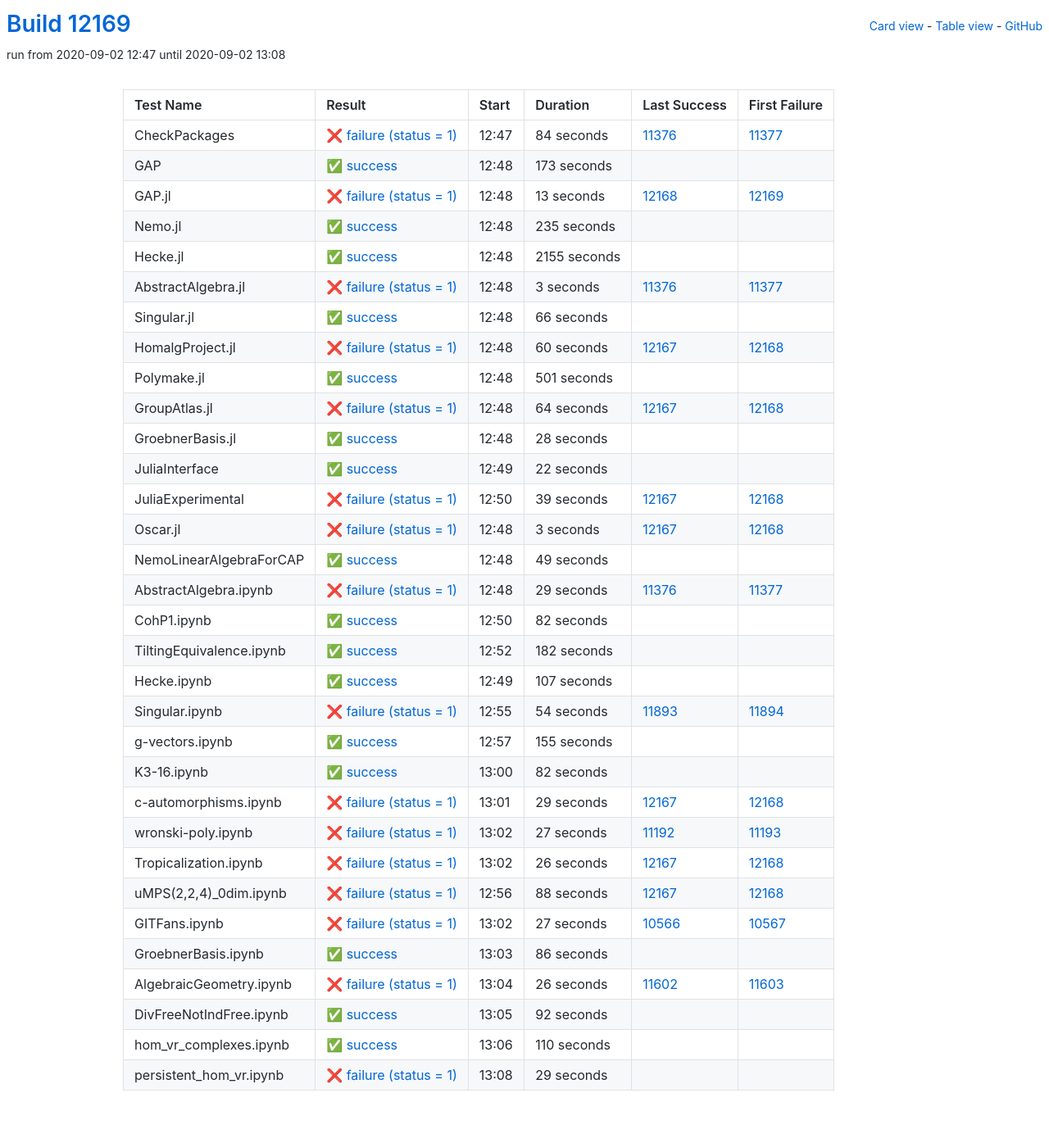
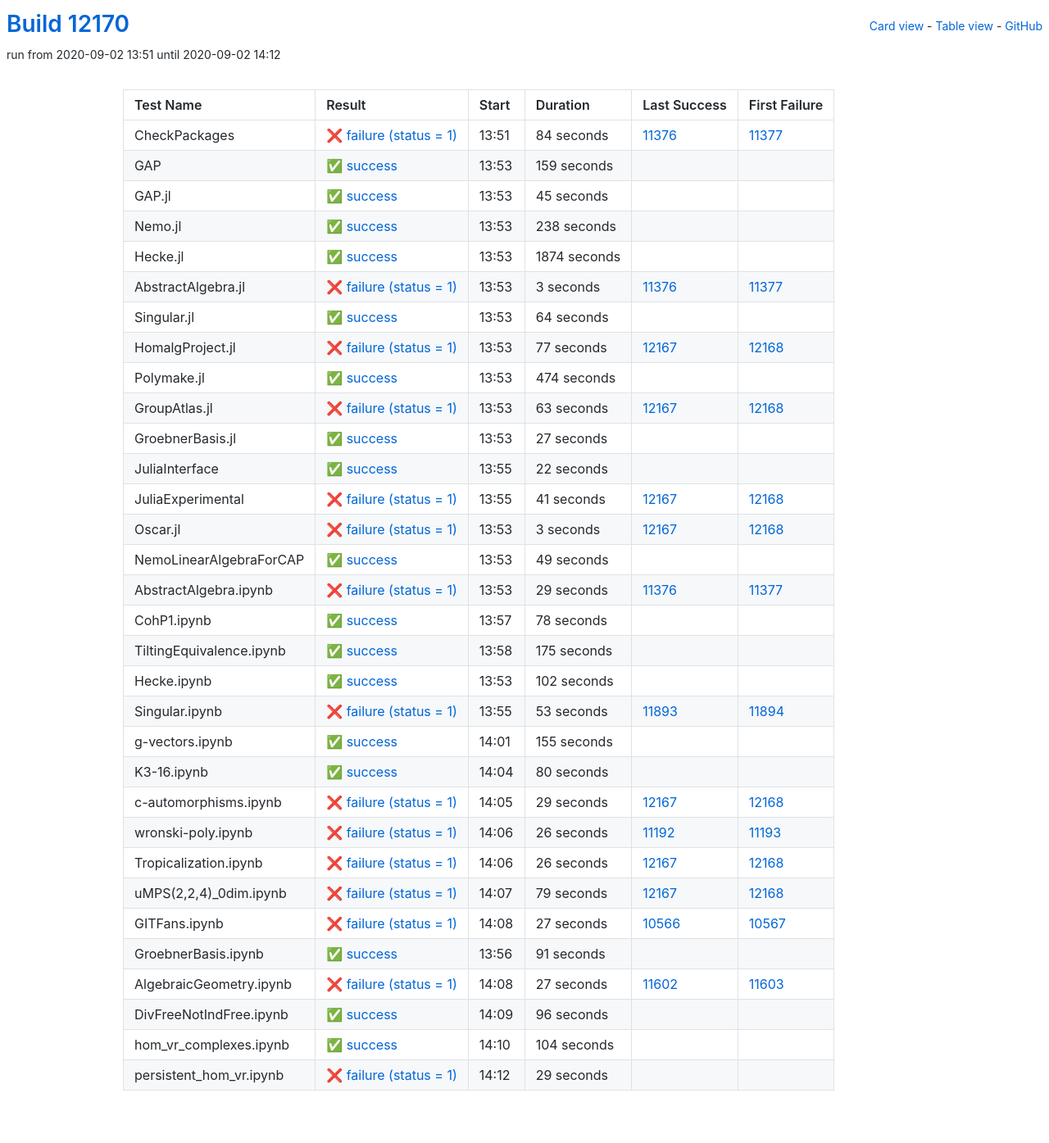
Before and after one commit to oscar-system/oscar-ci-status, a Jekyll site: the page built from table.html, in a window 1280 px wide. Shown: the whole page at 82% size. Built offline with Jekyll 4.4.1, drawn with Linux system fonts in a browser that asks for light colours.

Commit message:
Build #12170

```diff
--- a/_data/ci.yml
+++ b/_data/ci.yml
@@ -1,6 +1,6 @@
 ---
-build: 12169
-build_url: https://oscarci.mathematik.uni-kl.de/job/oscar/12169/
+build: 12170
+build_url: https://oscarci.mathematik.uni-kl.de/job/oscar/12170/
 job: oscar
 organization: oscar-system
 repo: oscar-ci-status
@@ -8,8 +8,8 @@
 tests:
 - name: CheckPackages
   id: checkpackages
-  log: https://oscarci.mathematik.uni-kl.de/job/oscar/12169/artifact/logs/build-12169/CheckPackages.log
-  start: 2020-09-02 12:47
+  log: https://oscarci.mathematik.uni-kl.de/job/oscar/12170/artifact/logs/build-12170/CheckPackages.log
+  start: 2020-09-02 13:51
   success: false
   exitcode: 1
   status: failure
@@ -20,56 +20,56 @@
   first_failure_url: https://oscarci.mathematik.uni-kl.de/job/oscar/11377/
 - name: GAP
   id: gap
-  log: https://oscarci.mathematik.uni-kl.de/job/oscar/12169/artifact/logs/build-12169/GAP.log
-  start: 2020-09-02 12:48
+  log: https://oscarci.mathematik.uni-kl.de/job/oscar/12170/artifact/logs/build-12170/GAP.log
+  start: 2020-09-02 13:53
   success: true
   exitcode: 0
   status: success
-  duration: 173
+  duration: 159
   last_success: false
   last_success_url:
   first_failure: false
   first_failure_url:
 - name: GAP.jl
   id: gap-jl
-  log: https://oscarci.mathematik.uni-kl.de/job/oscar/12169/artifact/logs/build-12169/GAP.jl.log
-  start: 2020-09-02 12:48
-  success: false
-  exitcode: 1
-  status: failure
-  duration: 13
-  last_success: 12168
-  last_success_url: https://oscarci.mathematik.uni-kl.de/job/oscar/12168/
-  first_failure: 12169
-  first_failure_url: https://oscarci.mathematik.uni-kl.de/job/oscar/12169/
-- name: Nemo.jl
-  id: nemo-jl
-  log: https://oscarci.mathematik.uni-kl.de/job/oscar/12169/artifact/logs/build-12169/Nemo.jl.log
-  start: 2020-09-02 12:48
+  log: https://oscarci.mathematik.uni-kl.de/job/oscar/12170/artifact/logs/build-12170/GAP.jl.log
+  start: 2020-09-02 13:53
   success: true
   exitcode: 0
   status: success
-  duration: 235
+  duration: 45
+  last_success: false
+  last_success_url:
+  first_failure: false
+  first_failure_url:
+- name: Nemo.jl
+  id: nemo-jl
+  log: https://oscarci.mathematik.uni-kl.de/job/oscar/12170/artifact/logs/build-12170/Nemo.jl.log
+  start: 2020-09-02 13:53
+  success: true
+  exitcode: 0
+  status: success
+  duration: 238
   last_success: false
   last_success_url:
   first_failure: false
   first_failure_url:
 - name: Hecke.jl
   id: hecke-jl
-  log: https://oscarci.mathematik.uni-kl.de/job/oscar/12169/artifact/logs/build-12169/Hecke.jl.log
-  start: 2020-09-02 12:48
+  log: https://oscarci.mathematik.uni-kl.de/job/oscar/12170/artifact/logs/build-12170/Hecke.jl.log
+  start: 2020-09-02 13:53
   success: true
   exitcode: 0
   status: success
-  duration: 2155
+  duration: 1874
   last_success: false
   last_success_url:
   first_failure: false
   first_failure_url:
 - name: AbstractAlgebra.jl
   id: abstractalgebra-jl
-  log: https://oscarci.mathematik.uni-kl.de/job/oscar/12169/artifact/logs/build-12169/AbstractAlgebra.jl.log
-  start: 2020-09-02 12:48
+  log: https://oscarci.mathematik.uni-kl.de/job/oscar/12170/artifact/logs/build-12170/AbstractAlgebra.jl.log
+  start: 2020-09-02 13:53
   success: false
   exitcode: 1
   status: failure
@@ -80,68 +80,68 @@
   first_failure_url: https://oscarci.mathematik.uni-kl.de/job/oscar/11377/
 - name: Singular.jl
   id: singular-jl
-  log: https://oscarci.mathematik.uni-kl.de/job/oscar/12169/artifact/logs/build-12169/Singular.jl.log
-  start: 2020-09-02 12:48
+  log: https://oscarci.mathematik.uni-kl.de/job/oscar/12170/artifact/logs/build-12170/Singular.jl.log
+  start: 2020-09-02 13:53
   success: true
   exitcode: 0
   status: success
-  duration: 66
+  duration: 64
   last_success: false
   last_success_url:
   first_failure: false
   first_failure_url:
 - name: HomalgProject.jl
   id: homalgproject-jl
-  log: https://oscarci.mathematik.uni-kl.de/job/oscar/12169/artifact/logs/build-12169/HomalgProject.jl.log
-  start: 2020-09-02 12:48
+  log: https://oscarci.mathematik.uni-kl.de/job/oscar/12170/artifact/logs/build-12170/HomalgProject.jl.log
+  start: 2020-09-02 13:53
   success: false
   exitcode: 1
   status: failure
-  duration: 60
+  duration: 77
   last_success: 12167
   last_success_url: https://oscarci.mathematik.uni-kl.de/job/oscar/12167/
   first_failure: 12168
   first_failure_url: https://oscarci.mathematik.uni-kl.de/job/oscar/12168/
 - name: Polymake.jl
   id: polymake-jl
-  log: https://oscarci.mathematik.uni-kl.de/job/oscar/12169/artifact/logs/build-12169/Polymake.jl.log
-  start: 2020-09-02 12:48
+  log: https://oscarci.mathematik.uni-kl.de/job/oscar/12170/artifact/logs/build-12170/Polymake.jl.log
+  start: 2020-09-02 13:53
   success: true
   exitcode: 0
   status: success
-  duration: 501
+  duration: 474
   last_success: false
   last_success_url:
   first_failure: false
   first_failure_url:
 - name: GroupAtlas.jl
   id: groupatlas-jl
-  log: https://oscarci.mathematik.uni-kl.de/job/oscar/12169/artifact/logs/build-12169/GroupAtlas.jl.log
-  start: 2020-09-02 12:48
+  log: https://oscarci.mathematik.uni-kl.de/job/oscar/12170/artifact/logs/build-12170/GroupAtlas.jl.log
+  start: 2020-09-02 13:53
   success: false
   exitcode: 1
   status: failure
-  duration: 64
+  duration: 63
   last_success: 12167
   last_success_url: https://oscarci.mathematik.uni-kl.de/job/oscar/12167/
   first_failure: 12168
   first_failure_url: https://oscarci.mathematik.uni-kl.de/job/oscar/12168/
 - name: GroebnerBasis.jl
   id: groebnerbasis-jl
-  log: https://oscarci.mathematik.uni-kl.de/job/oscar/12169/artifact/logs/build-12169/GroebnerBasis.jl.log
-  start: 2020-09-02 12:48
+  log: https://oscarci.mathematik.uni-kl.de/job/oscar/12170/artifact/logs/build-12170/GroebnerBasis.jl.log
+  start: 2020-09-02 13:53
   success: true
   exitcode: 0
   status: success
-  duration: 28
+  duration: 27
   last_success: false
   last_success_url:
   first_failure: false
   first_failure_url:
 - name: JuliaInterface
   id: juliainterface
-  log: https://oscarci.mathematik.uni-kl.de/job/oscar/12169/artifact/logs/build-12169/JuliaInterface.log
-  start: 2020-09-02 12:49
+  log: https://oscarci.mathematik.uni-kl.de/job/oscar/12170/artifact/logs/build-12170/JuliaInterface.log
+  start: 2020-09-02 13:55
   success: true
   exitcode: 0
   status: success
@@ -152,20 +152,20 @@
   first_failure_url:
 - name: JuliaExperimental
   id: juliaexperimental
-  log: https://oscarci.mathematik.uni-kl.de/job/oscar/12169/artifact/logs/build-12169/JuliaExperimental.log
-  start: 2020-09-02 12:50
+  log: https://oscarci.mathematik.uni-kl.de/job/oscar/12170/artifact/logs/build-12170/JuliaExperimental.log
+  start: 2020-09-02 13:55
   success: false
   exitcode: 1
   status: failure
-  duration: 39
+  duration: 41
   last_success: 12167
   last_success_url: https://oscarci.mathematik.uni-kl.de/job/oscar/12167/
   first_failure: 12168
   first_failure_url: https://oscarci.mathematik.uni-kl.de/job/oscar/12168/
 - name: Oscar.jl
   id: oscar-jl
-  log: https://oscarci.mathematik.uni-kl.de/job/oscar/12169/artifact/logs/build-12169/Oscar.jl.log
-  start: 2020-09-02 12:48
+  log: https://oscarci.mathematik.uni-kl.de/job/oscar/12170/artifact/logs/build-12170/Oscar.jl.log
+  start: 2020-09-02 13:53
   success: false
   exitcode: 1
   status: failure
@@ -176,8 +176,8 @@
   first_failure_url: https://oscarci.mathematik.uni-kl.de/job/oscar/12168/
 - name: NemoLinearAlgebraForCAP
   id: nemolinearalgebraforcap
-  log: https://oscarci.mathematik.uni-kl.de/job/oscar/12169/artifact/logs/build-12169/NemoLinearAlgebraForCAP.log
-  start: 2020-09-02 12:48
+  log: https://oscarci.mathematik.uni-kl.de/job/oscar/12170/artifact/logs/build-12170/NemoLinearAlgebraForCAP.log
+  start: 2020-09-02 13:53
   success: true
   exitcode: 0
   status: success
@@ -188,8 +188,8 @@
   first_failure_url:
 - name: AbstractAlgebra.ipynb
   id: abstractalgebra-ipynb
-  log: https://oscarci.mathematik.uni-kl.de/job/oscar/12169/artifact/logs/build-12169/AbstractAlgebra.ipynb.log
-  start: 2020-09-02 12:48
+  log: https://oscarci.mathematik.uni-kl.de/job/oscar/12170/artifact/logs/build-12170/AbstractAlgebra.ipynb.log
+  start: 2020-09-02 13:53
   success: false
   exitcode: 1
   status: failure
@@ -200,56 +200,56 @@
   first_failure_url: https://oscarci.mathematik.uni-kl.de/job/oscar/11377/
 - name: CohP1.ipynb
   id: cohp1-ipynb
-  log: https://oscarci.mathematik.uni-kl.de/job/oscar/12169/artifact/logs/build-12169/CohP1.ipynb.log
-  start: 2020-09-02 12:50
+  log: https://oscarci.mathematik.uni-kl.de/job/oscar/12170/artifact/logs/build-12170/CohP1.ipynb.log
+  start: 2020-09-02 13:57
   success: true
   exitcode: 0
   status: success
-  duration: 82
+  duration: 78
   last_success: false
   last_success_url:
   first_failure: false
   first_failure_url:
 - name: TiltingEquivalence.ipynb
   id: tiltingequivalence-ipynb
-  log: https://oscarci.mathematik.uni-kl.de/job/oscar/12169/artifact/logs/build-12169/TiltingEquivalence.ipynb.log
-  start: 2020-09-02 12:52
+  log: https://oscarci.mathematik.uni-kl.de/job/oscar/12170/artifact/logs/build-12170/TiltingEquivalence.ipynb.log
+  start: 2020-09-02 13:58
   success: true
   exitcode: 0
   status: success
-  duration: 182
+  duration: 175
   last_success: false
   last_success_url:
   first_failure: false
   first_failure_url:
 - name: Hecke.ipynb
   id: hecke-ipynb
-  log: https://oscarci.mathematik.uni-kl.de/job/oscar/12169/artifact/logs/build-12169/Hecke.ipynb.log
-  start: 2020-09-02 12:49
+  log: https://oscarci.mathematik.uni-kl.de/job/oscar/12170/artifact/logs/build-12170/Hecke.ipynb.log
+  start: 2020-09-02 13:53
   success: true
   exitcode: 0
   status: success
-  duration: 107
+  duration: 102
   last_success: false
   last_success_url:
   first_failure: false
   first_failure_url:
 - name: Singular.ipynb
   id: singular-ipynb
-  log: https://oscarci.mathematik.uni-kl.de/job/oscar/12169/artifact/logs/build-12169/Singular.ipynb.log
-  start: 2020-09-02 12:55
+  log: https://oscarci.mathematik.uni-kl.de/job/oscar/12170/artifact/logs/build-12170/Singular.ipynb.log
+  start: 2020-09-02 13:55
   success: false
   exitcode: 1
   status: failure
-  duration: 54
+  duration: 53
   last_success: 11893
   last_success_url: https://oscarci.mathematik.uni-kl.de/job/oscar/11893/
   first_failure: 11894
   first_failure_url: https://oscarci.mathematik.uni-kl.de/job/oscar/11894/
 - name: g-vectors.ipynb
   id: g-vectors-ipynb
-  log: https://oscarci.mathematik.uni-kl.de/job/oscar/12169/artifact/logs/build-12169/g-vectors.ipynb.log
-  start: 2020-09-02 12:57
+  log: https://oscarci.mathematik.uni-kl.de/job/oscar/12170/artifact/logs/build-12170/g-vectors.ipynb.log
+  start: 2020-09-02 14:01
   success: true
   exitcode: 0
   status: success
@@ -260,20 +260,20 @@
   first_failure_url:
 - name: K3-16.ipynb
   id: k3-16-ipynb
-  log: https://oscarci.mathematik.uni-kl.de/job/oscar/12169/artifact/logs/build-12169/K3-16.ipynb.log
-  start: 2020-09-02 13:00
+  log: https://oscarci.mathematik.uni-kl.de/job/oscar/12170/artifact/logs/build-12170/K3-16.ipynb.log
+  start: 2020-09-02 14:04
   success: true
   exitcode: 0
   status: success
-  duration: 82
+  duration: 80
   last_success: false
   last_success_url:
   first_failure: false
   first_failure_url:
 - name: c-automorphisms.ipynb
   id: c-automorphisms-ipynb
-  log: https://oscarci.mathematik.uni-kl.de/job/oscar/12169/artifact/logs/build-12169/c-automorphisms.ipynb.log
-  start: 2020-09-02 13:01
+  log: https://oscarci.mathematik.uni-kl.de/job/oscar/12170/artifact/logs/build-12170/c-automorphisms.ipynb.log
+  start: 2020-09-02 14:05
   success: false
   exitcode: 1
   status: failure
@@ -284,20 +284,20 @@
   first_failure_url: https://oscarci.mathematik.uni-kl.de/job/oscar/12168/
 - name: wronski-poly.ipynb
   id: wronski-poly-ipynb
-  log: https://oscarci.mathematik.uni-kl.de/job/oscar/12169/artifact/logs/build-12169/wronski-poly.ipynb.log
-  start: 2020-09-02 13:02
+  log: https://oscarci.mathematik.uni-kl.de/job/oscar/12170/artifact/logs/build-12170/wronski-poly.ipynb.log
+  start: 2020-09-02 14:06
   success: false
   exitcode: 1
   status: failure
-  duration: 27
+  duration: 26
   last_success: 11192
   last_success_url: https://oscarci.mathematik.uni-kl.de/job/oscar/11192/
   first_failure: 11193
   first_failure_url: https://oscarci.mathematik.uni-kl.de/job/oscar/11193/
 - name: Tropicalization.ipynb
   id: tropicalization-ipynb
-  log: https://oscarci.mathematik.uni-kl.de/job/oscar/12169/artifact/logs/build-12169/Tropicalization.ipynb.log
-  start: 2020-09-02 13:02
+  log: https://oscarci.mathematik.uni-kl.de/job/oscar/12170/artifact/logs/build-12170/Tropicalization.ipynb.log
+  start: 2020-09-02 14:06
   success: false
   exitcode: 1
   status: failure
@@ -308,20 +308,20 @@
   first_failure_url: https://oscarci.mathematik.uni-kl.de/job/oscar/12168/
 - name: uMPS(2,2,4)_0dim.ipynb
   id: umps-2-2-4-0dim-ipynb
-  log: https://oscarci.mathematik.uni-kl.de/job/oscar/12169/artifact/logs/build-12169/uMPS-2-2-4-_0dim.ipynb.log
-  start: 2020-09-02 12:56
+  log: https://oscarci.mathematik.uni-kl.de/job/oscar/12170/artifact/logs/build-12170/uMPS-2-2-4-_0dim.ipynb.log
+  start: 2020-09-02 14:07
   success: false
   exitcode: 1
   status: failure
-  duration: 88
+  duration: 79
   last_success: 12167
   last_success_url: https://oscarci.mathematik.uni-kl.de/job/oscar/12167/
   first_failure: 12168
   first_failure_url: https://oscarci.mathematik.uni-kl.de/job/oscar/12168/
 - name: GITFans.ipynb
   id: gitfans-ipynb
-  log: https://oscarci.mathematik.uni-kl.de/job/oscar/12169/artifact/logs/build-12169/GITFans.ipynb.log
-  start: 2020-09-02 13:02
+  log: https://oscarci.mathematik.uni-kl.de/job/oscar/12170/artifact/logs/build-12170/GITFans.ipynb.log
+  start: 2020-09-02 14:08
   success: false
   exitcode: 1
   status: failure
@@ -332,56 +332,56 @@
   first_failure_url: https://oscarci.mathematik.uni-kl.de/job/oscar/10567/
 - name: GroebnerBasis.ipynb
   id: groebnerbasis-ipynb
-  log: https://oscarci.mathematik.uni-kl.de/job/oscar/12169/artifact/logs/build-12169/GroebnerBasis.ipynb.log
-  start: 2020-09-02 13:03
+  log: https://oscarci.mathematik.uni-kl.de/job/oscar/12170/artifact/logs/build-12170/GroebnerBasis.ipynb.log
+  start: 2020-09-02 13:56
   success: true
   exitcode: 0
   status: success
-  duration: 86
+  duration: 91
   last_success: false
   last_success_url:
   first_failure: false
   first_failure_url:
 - name: AlgebraicGeometry.ipynb
   id: algebraicgeometry-ipynb
-  log: https://oscarci.mathematik.uni-kl.de/job/oscar/12169/artifact/logs/build-12169/AlgebraicGeometry.ipynb.log
-  start: 2020-09-02 13:04
+  log: https://oscarci.mathematik.uni-kl.de/job/oscar/12170/artifact/logs/build-12170/AlgebraicGeometry.ipynb.log
+  start: 2020-09-02 14:08
   success: false
   exitcode: 1
   status: failure
-  duration: 26
+  duration: 27
   last_success: 11602
   last_success_url: https://oscarci.mathematik.uni-kl.de/job/oscar/11602/
   first_failure: 11603
   first_failure_url: https://oscarci.mathematik.uni-kl.de/job/oscar/11603/
 - name: DivFreeNotIndFree.ipynb
   id: divfreenotindfree-ipynb
-  log: https://oscarci.mathematik.uni-kl.de/job/oscar/12169/artifact/logs/build-12169/DivFreeNotIndFree.ipynb.log
-  start: 2020-09-02 13:05
+  log: https://oscarci.mathematik.uni-kl.de/job/oscar/12170/artifact/logs/build-12170/DivFreeNotIndFree.ipynb.log
+  start: 2020-09-02 14:09
   success: true
   exitcode: 0
   status: success
-  duration: 92
+  duration: 96
   last_success: false
   last_success_url:
   first_failure: false
   first_failure_url:
 - name: hom_vr_complexes.ipynb
   id: hom-vr-complexes-ipynb
-  log: https://oscarci.mathematik.uni-kl.de/job/oscar/12169/artifact/logs/build-12169/hom_vr_complexes.ipynb.log
-  start: 2020-09-02 13:06
+  log: https://oscarci.mathematik.uni-kl.de/job/oscar/12170/artifact/logs/build-12170/hom_vr_complexes.ipynb.log
+  start: 2020-09-02 14:10
   success: true
   exitcode: 0
   status: success
-  duration: 110
+  duration: 104
   last_success: false
   last_success_url:
   first_failure: false
   first_failure_url:
 - name: persistent_hom_vr.ipynb
   id: persistent-hom-vr-ipynb
-  log: https://oscarci.mathematik.uni-kl.de/job/oscar/12169/artifact/logs/build-12169/persistent_hom_vr.ipynb.log
-  start: 2020-09-02 13:08
+  log: https://oscarci.mathematik.uni-kl.de/job/oscar/12170/artifact/logs/build-12170/persistent_hom_vr.ipynb.log
+  start: 2020-09-02 14:12
   success: false
   exitcode: 1
   status: failure
```
Also changed, not shown: README.md.
